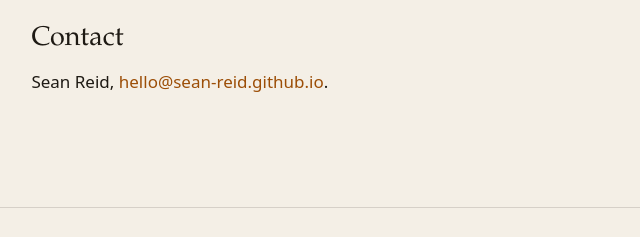
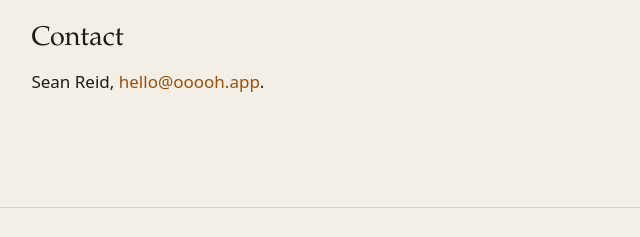
Before and after one commit to sean-reid/ooooh, a plain HTML site: page site/terms.html in a window 1280 px wide. Shown: the part 1839-2076 px from the top of the page, 278-918 px from the left. Drawn offline with Linux system fonts and the light colour scheme.

Commit message:
feat(site): serve from ooooh.app
The CNAME file points GitHub Pages at the domain Sean bought; the
contact address and the README move with it.

```diff
--- a/site/terms.html
+++ b/site/terms.html
@@ -91,8 +91,8 @@
         <h2>Contact</h2>
         <p>
           Sean Reid,
-          <a href="mailto:hello@sean-reid.github.io"
-            >hello@sean-reid.github.io</a
+          <a href="mailto:hello@ooooh.app"
+            >hello@ooooh.app</a
           >.
         </p>
       </main>
```
Also changed, not shown: site/index.html (+1 -1 lines), site/privacy.html (+2 -2 lines), README.md, 1 other file.
